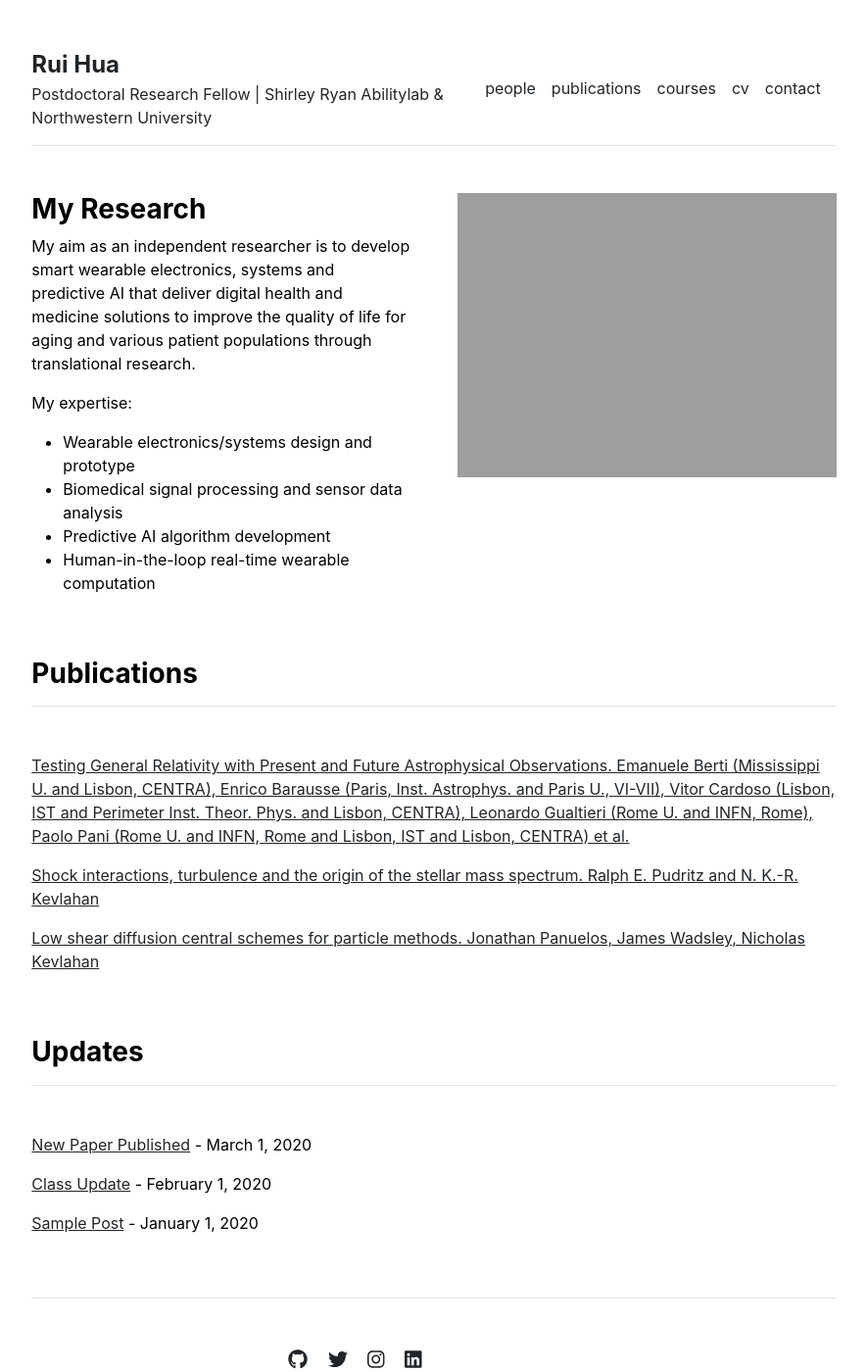
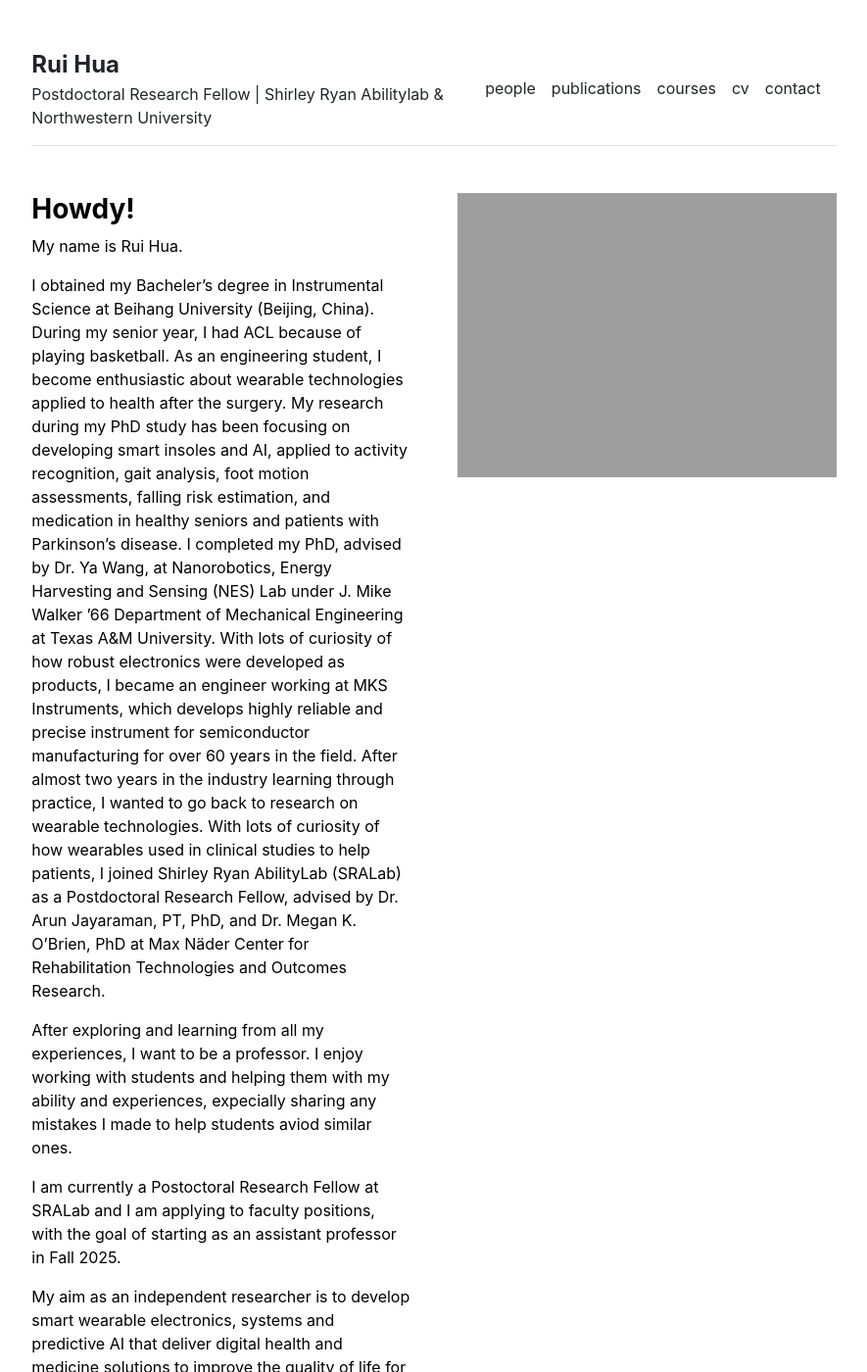
Before and after one commit to rui-hua-rh/rui-hua-rh.github.io, a Jekyll site: the page built from index.md, in a window 1280 px wide and 1400 px high. Shown: the whole window at 98% size, without its empty margins (197-1082 px from the left). Built offline with Jekyll 4.4.1, drawn with Linux system fonts in a browser that asks for light colours; some of the changed text lies outside the part shown.

Commit message:
home page update

```diff
--- a/_layouts/home.html
+++ b/_layouts/home.html
@@ -4,7 +4,7 @@ layout: default
 
 <div class="row g-5 mb-5">
   <div class="col-md-6">
-    <h3 class="fw-bold">My Research</h3>
+    <h3 class="fw-bold">Howdy!</h3>
     {{ content }}
   </div>
   <div class="col-md-6">
--- a/index.md
+++ b/index.md
@@ -2,6 +2,14 @@
 layout: home
 title: "Home"
 ---
+
+My name is Rui Hua.
+
+I obtained my Bacheler's degree in Instrumental Science at Beihang University (Beijing, China). During my senior year, I had ACL because of playing basketball. As an engineering student, I become enthusiastic about wearable technologies applied to health after the surgery. My research during my PhD study has been focusing on developing smart insoles and AI, applied to activity recognition, gait analysis, foot motion assessments, falling risk estimation, and medication in healthy seniors and patients with Parkinson's disease. I completed my PhD, advised by Dr. Ya Wang, at Nanorobotics, Energy Harvesting and Sensing (NES) Lab under J. Mike Walker ’66 Department of Mechanical Engineering at Texas A&M University. With lots of curiosity of how robust electronics were developed as products, I became an engineer working at MKS Instruments, which develops highly reliable and precise instrument for semiconductor manufacturing for over 60 years in the field. After almost two years in the industry learning through practice, I wanted to go back to research on wearable technologies. With lots of curiosity of how wearables used in clinical studies to help patients, I joined Shirley Ryan AbilityLab (SRALab) as a Postdoctoral Research Fellow, advised by Dr. Arun Jayaraman, PT, PhD, and Dr. Megan K. O'Brien, PhD at Max Näder Center for Rehabilitation Technologies and Outcomes Research.
+
+After exploring and learning from all my experiences, I want to be a professor. I enjoy working with students and helping them with my ability and experiences, expecially sharing any mistakes I made to help students aviod similar ones.
+
+I am currently a Postoctoral Research Fellow at SRALab and I am applying to faculty positions, with the goal of starting as an assistant professor in Fall 2025.
 
 My aim as an independent researcher is to develop smart wearable electronics, systems and predictive AI that deliver digital health and medicine solutions to improve the quality of life for aging and various patient populations through translational research.
 
@@ -10,3 +18,5 @@
 - Biomedical signal processing and sensor data analysis
 - Predictive AI algorithm development
 - Human-in-the-loop real-time wearable computation
+
+Please reach out if you are interested in my research and future collaborations.
```
